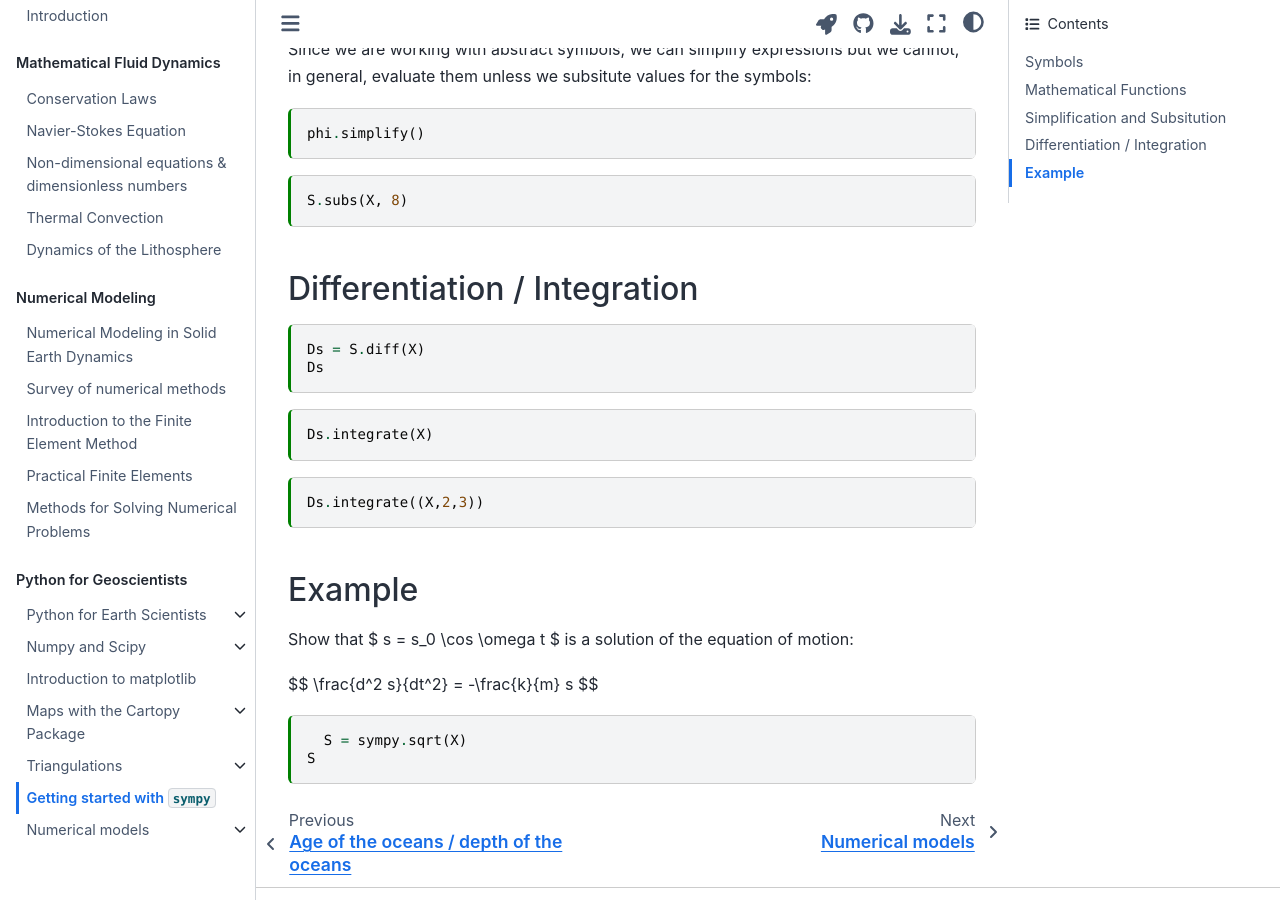
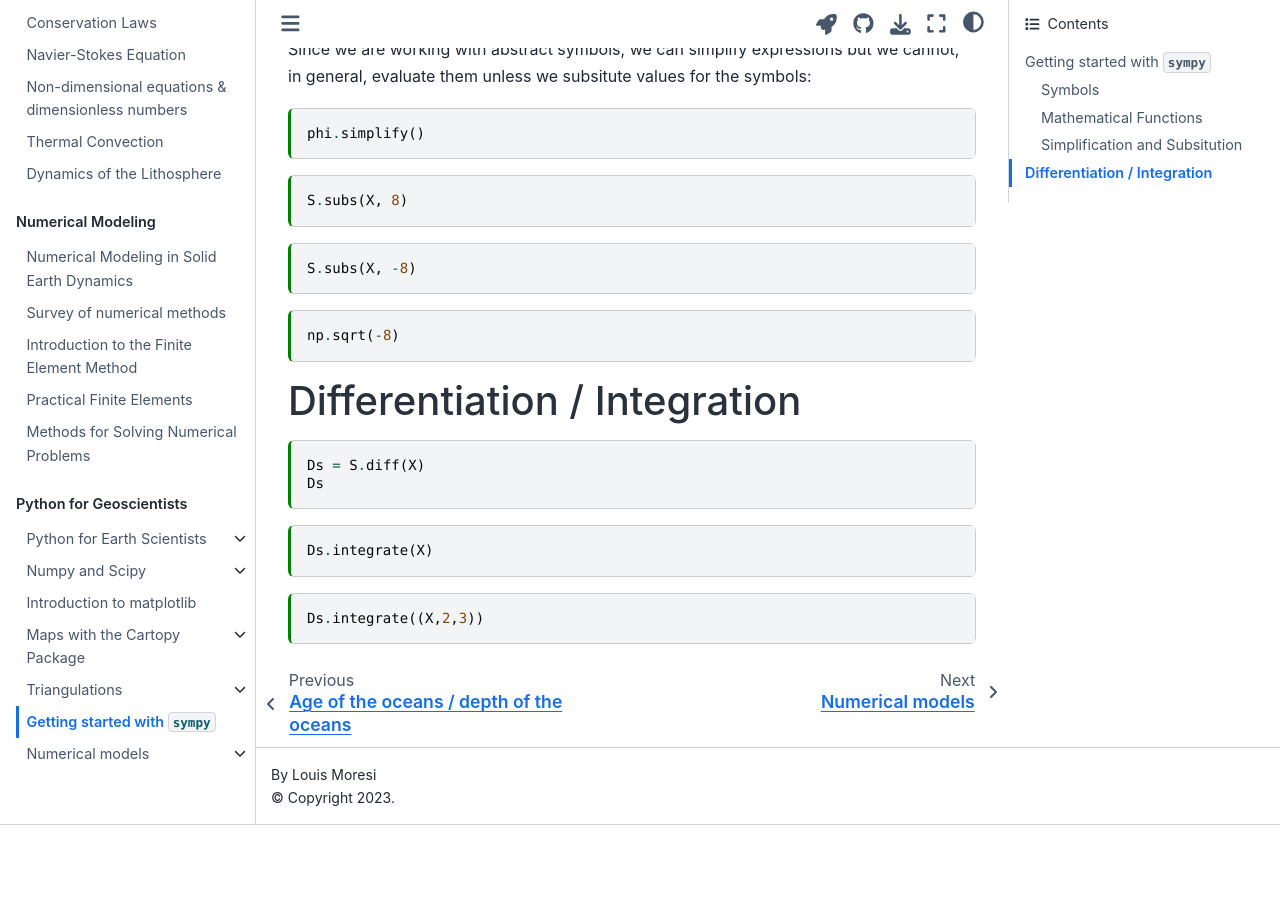
Before and after one commit to Underworld-Geodynamics-Education/GeodynamicsJupyterBook, a Jupyter Book: the page built from Part2-Python/SympleSympy/StartingWithSympy.md, in a window 1280 px wide and 900 px high, scrolled down 1473 px. Built offline with Jupyter Book 1.0.4 settings and Sphinx 7.4.7 and the Sphinx Book theme 1.1.4, drawn with Linux system fonts in a browser that asks for light colours; after the commit the page ends 2298 px from its top, so only the background shows below that.

````diff
--- a/Part2-Python/SympleSympy/StartingWithSympy.md
+++ b/Part2-Python/SympleSympy/StartingWithSympy.md
@@ -87,7 +87,17 @@ phi.simplify()
 S.subs(X, 8)
 ```
 
-## Differentiation / Integration
+```{code-cell} ipython3
+S.subs(X, -8)
+```
+
+```{code-cell} ipython3
+:tags: [raises-exception]
+
+np.sqrt(-8)
+```
+
+# Differentiation / Integration
 
 ```{code-cell} ipython3
 Ds = S.diff(X)
@@ -105,15 +115,3 @@ Ds.integrate((X,2,3))
 ```{code-cell} ipython3
 
 ```
-
-## Example
-
-Show that $ s = s_0 \cos \omega t $ is a solution of the equation of motion:
-
-$$ \frac{d^2 s}{dt^2} = -\frac{k}{m} s $$
-
-```{code-cell} ipython3
-  S = sympy.sqrt(X)
-S
-
-```
````
Also changed, not shown: Part1-FluidDynamics/MantleDynamics.md (+4 -3 lines), 1 other file.
